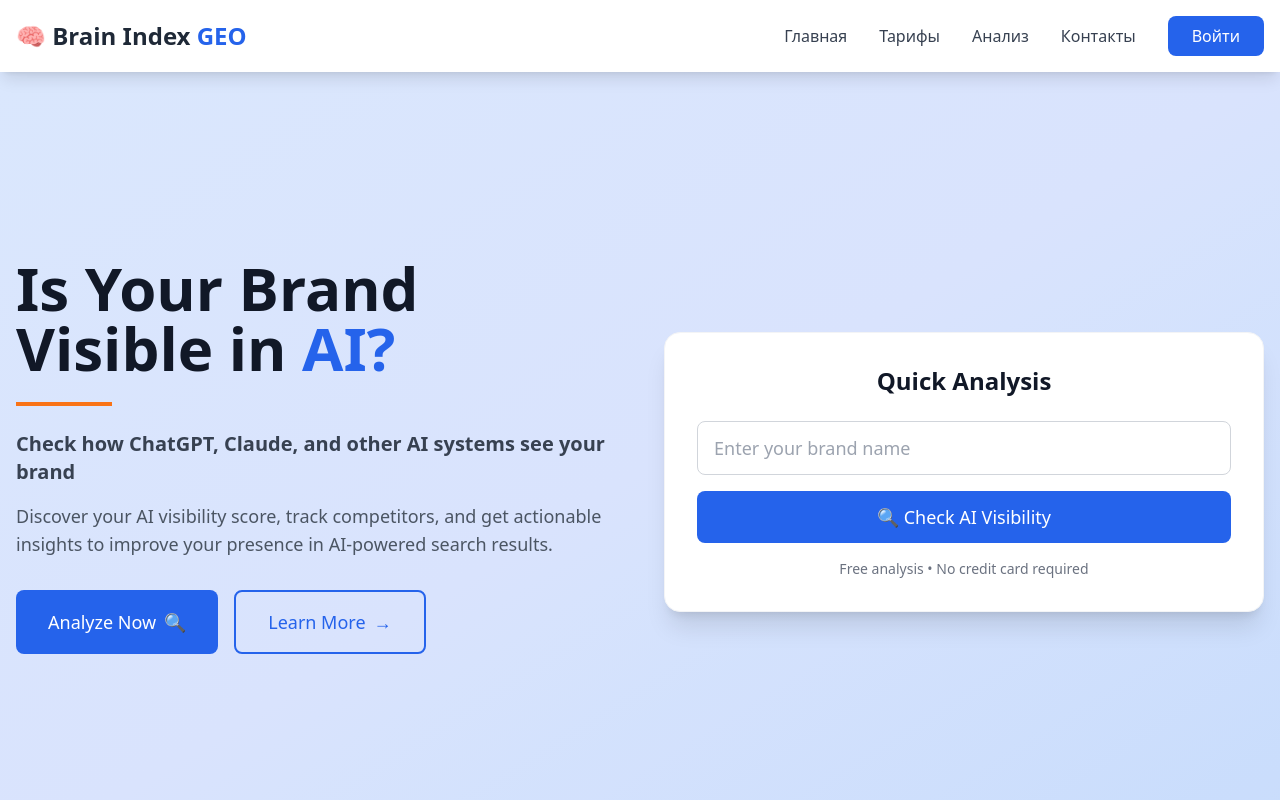
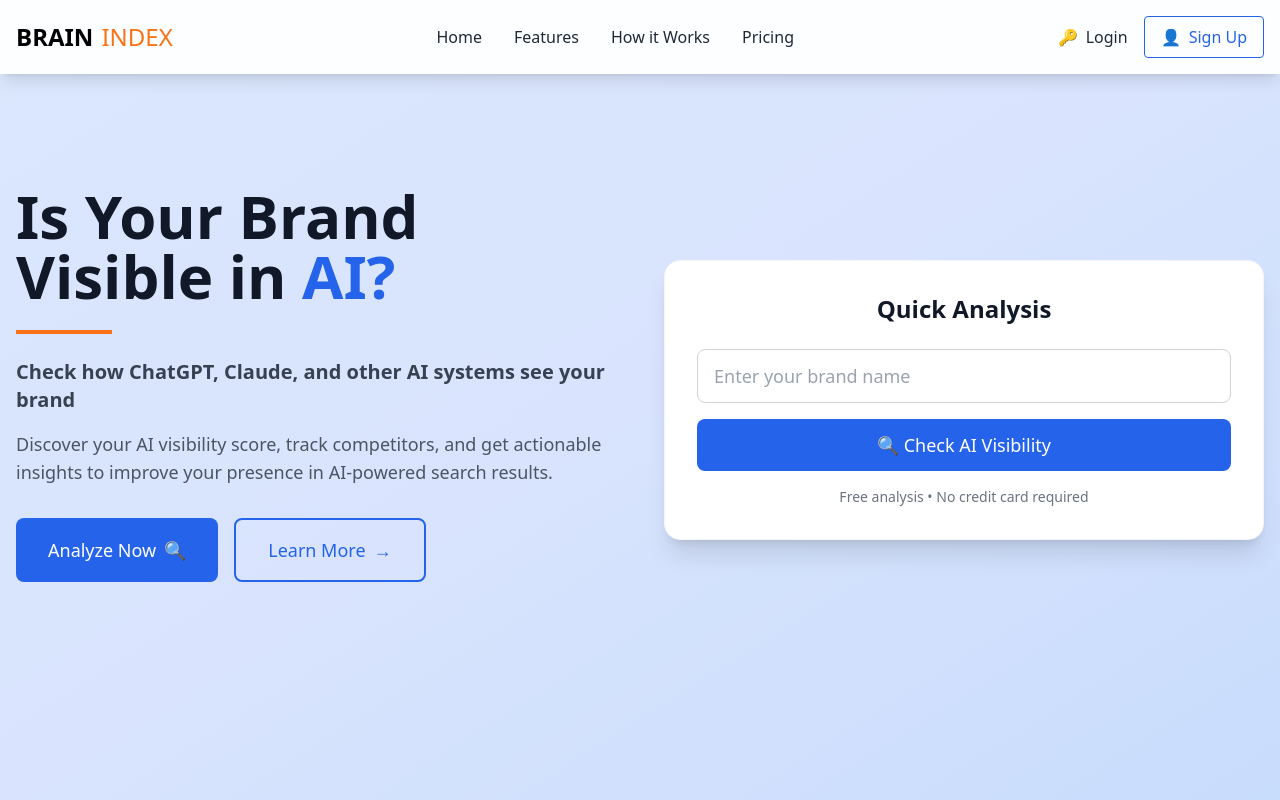
Before and after one commit to guannko/brain-static, a Next.js app: page / in a window 1280 px wide. Shown: the top 800 px of the page. Built offline with nearby package versions, Linux system fonts and the light colour scheme.

Commit message:
📱 NAVIGATION FIX: Restore original BRAIN INDEX design with proper styling and centered nav

```diff
--- a/components/Navigation.tsx
+++ b/components/Navigation.tsx
@@ -7,100 +7,126 @@ export default function Navigation() {
   const [isMenuOpen, setIsMenuOpen] = useState(false)
 
   return (
-    <nav className="bg-white shadow-lg sticky top-0 z-50">
+    <nav className="fixed top-0 w-full z-50 bg-white/95 backdrop-blur-sm shadow-lg">
       <div className="container mx-auto px-4">
         <div className="flex justify-between items-center py-4">
-          {/* Logo */}
+          {/* Brand - Original Style */}
           <Link href="/" className="flex items-center space-x-2">
-            <span className="text-2xl font-bold text-gray-800">
-              🧠 Brain Index <span className="text-blue-600">GEO</span>
+            <span className="text-2xl font-extrabold text-black">
+              BRAIN
+            </span>
+            <span className="text-2xl font-normal text-orange-500">
+              INDEX
             </span>
           </Link>
 
-          {/* Desktop Navigation */}
+          {/* Desktop Navigation - Centered */}
           <div className="hidden md:flex items-center space-x-8">
             <Link
               href="/"
-              className="text-gray-700 hover:text-blue-600 transition-colors font-medium"
+              className="text-gray-800 hover:text-blue-600 transition-colors font-medium"
             >
-              Главная
+              Home
+            </Link>
+            <Link
+              href="#features"
+              className="text-gray-800 hover:text-blue-600 transition-colors font-medium"
+            >
+              Features
+            </Link>
+            <Link
+              href="#how-it-works"
+              className="text-gray-800 hover:text-blue-600 transition-colors font-medium"
+            >
+              How it Works
             </Link>
             <Link
               href="/pricing"
-              className="text-gray-700 hover:text-blue-600 transition-colors font-medium"
+              className="text-gray-800 hover:text-blue-600 transition-colors font-medium"
             >
-              Тарифы
+              Pricing
+            </Link>
+          </div>
+
+          {/* Right Side - Login/Signup */}
+          <div className="hidden md:flex items-center space-x-4">
+            <Link
+              href="/login"
+              className="text-gray-800 hover:text-blue-600 transition-colors font-medium flex items-center"
+            >
+              <span className="mr-2">🔑</span>
+              Login
             </Link>
             <Link
-              href="/analyze"
-              className="text-gray-700 hover:text-blue-600 transition-colors font-medium"
+              href="/register"
+              className="border border-blue-600 text-blue-600 px-4 py-2 rounded hover:bg-blue-50 transition-colors font-medium flex items-center"
             >
-              Анализ
-            </Link>
-            <Link
-              href="/contact"
-              className="text-gray-700 hover:text-blue-600 transition-colors font-medium"
-            >
-              Контакты
-            </Link>
-            <Link
-              href="/login"
-              className="bg-blue-600 text-white px-6 py-2 rounded-lg hover:bg-blue-700 transition-colors font-medium"
-            >
-              Войти
+              <span className="mr-2">👤</span>
+              Sign Up
             </Link>
           </div>
 
           {/* Mobile Menu Button */}
           <button
-            className="md:hidden flex flex-col space-y-1"
+            className="md:hidden flex flex-col space-y-1 p-2"
             onClick={() => setIsMenuOpen(!isMenuOpen)}
           >
-            <span className="w-6 h-0.5 bg-gray-600"></span>
-            <span className="w-6 h-0.5 bg-gray-600"></span>
-            <span className="w-6 h-0.5 bg-gray-600"></span>
+            <span className="w-6 h-0.5 bg-gray-600 transition-all"></span>
+            <span className="w-6 h-0.5 bg-gray-600 transition-all"></span>
+            <span className="w-6 h-0.5 bg-gray-600 transition-all"></span>
           </button>
         </div>
 
         {/* Mobile Navigation */}
         {isMenuOpen && (
-          <div className="md:hidden border-t border-gray-200 py-4">
+          <div className="md:hidden border-t border-gray-200 py-4 bg-white">
             <div className="flex flex-col space-y-4">
               <Link
                 href="/"
-                className="text-gray-700 hover:text-blue-600 transition-colors font-medium"
+                className="text-gray-800 hover:text-blue-600 transition-colors font-medium px-4 py-2"
                 onClick={() => setIsMenuOpen(false)}
               >
-                Главная
+                Home
+              </Link>
+              <Link
+                href="#features"
+                className="text-gray-800 hover:text-blue-600 transition-colors font-medium px-4 py-2"
+                onClick={() => setIsMenuOpen(false)}
+              >
+                Features
+              </Link>
+              <Link
+                href="#how-it-works"
+                className="text-gray-800 hover:text-blue-600 transition-colors font-medium px-4 py-2"
+                onClick={() => setIsMenuOpen(false)}
+              >
+                How it Works
               </Link>
               <Link
                 href="/pricing"
-                className="text-gray-700 hover:text-blue-600 transition-colors font-medium"
+                className="text-gray-800 hover:text-blue-600 transition-colors font-medium px-4 py-2"
                 onClick={() => setIsMenuOpen(false)}
               >
-                Тарифы
+                Pricing
               </Link>
-              <Link
-                href="/analyze"
-                className="text-gray-700 hover:text-blue-600 transition-colors font-medium"
-                onClick={() => setIsMenuOpen(false)}
-              >
-                Анализ
-              </Link>
-              <Link
-                href="/contact"
-                className="text-gray-700 hover:text-blue-600 transition-colors font-medium"
-                onClick={() => setIsMenuOpen(false)}
-              >
-                Контакты
-              </Link>
-              <Link
-                href="/login"
-                className="bg-blue-600 text-white px-6 py-2 rounded-lg hover:bg-blue-700 transition-colors font-medium text-center"
-                onClick={() => setIsMenuOpen(false)}
-              >
-                Войти
-              </Link>
+              <div className="border-t border-gray-200 pt-4">
+                <Link
+                  href="/login"
+                  className="text-gray-800 hover:text-blue-600 transition-colors font-medium flex items-center px-4 py-2"
+                  onClick={() => setIsMenuOpen(false)}
+                >
+                  <span className="mr-2">🔑</span>
+                  Login
+                </Link>
+                <Link
+                  href="/register"
+                  className="border border-blue-600 text-blue-600 mx-4 mt-2 px-4 py-2 rounded hover:bg-blue-50 transition-colors font-medium text-center flex items-center justify-center"
+                  onClick={() => setIsMenuOpen(false)}
+                >
+                  <span className="mr-2">👤</span>
+                  Sign Up
+                </Link>
+              </div>
             </div>
           </div>
         )}
```
